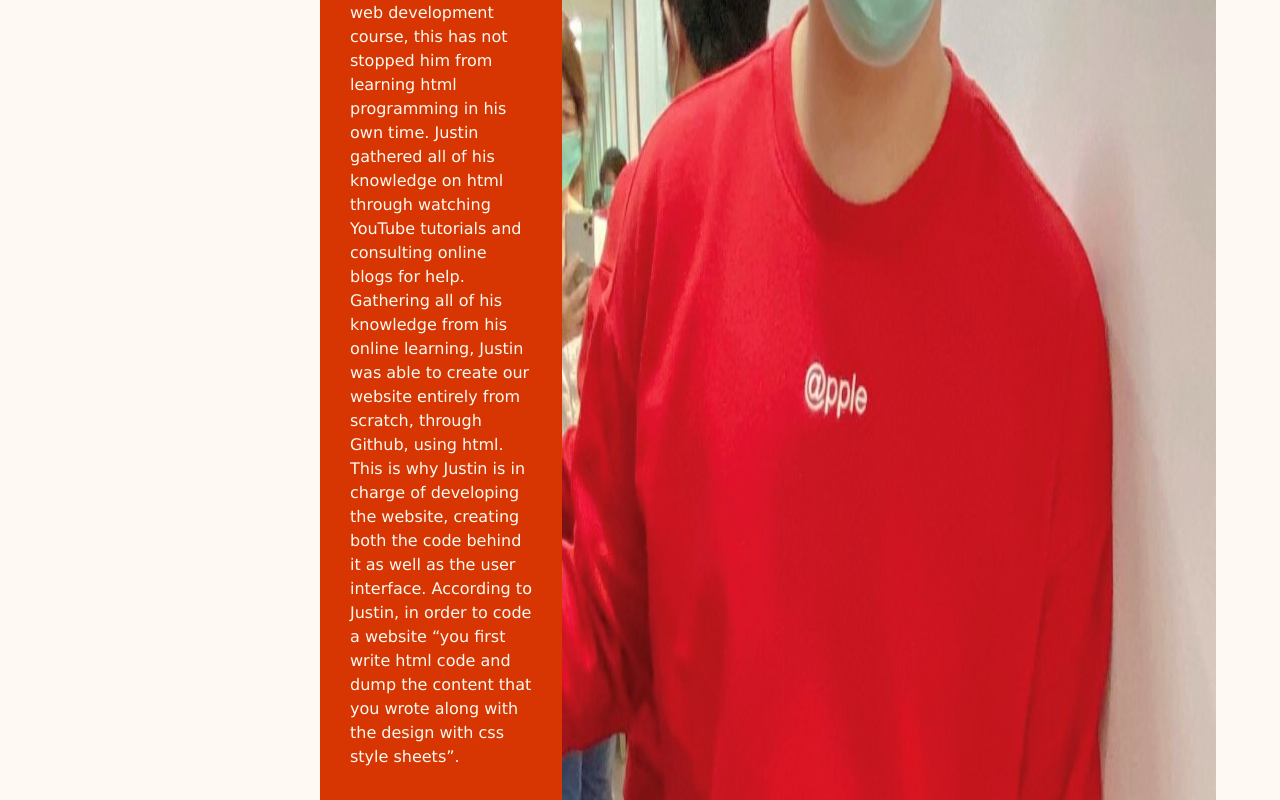
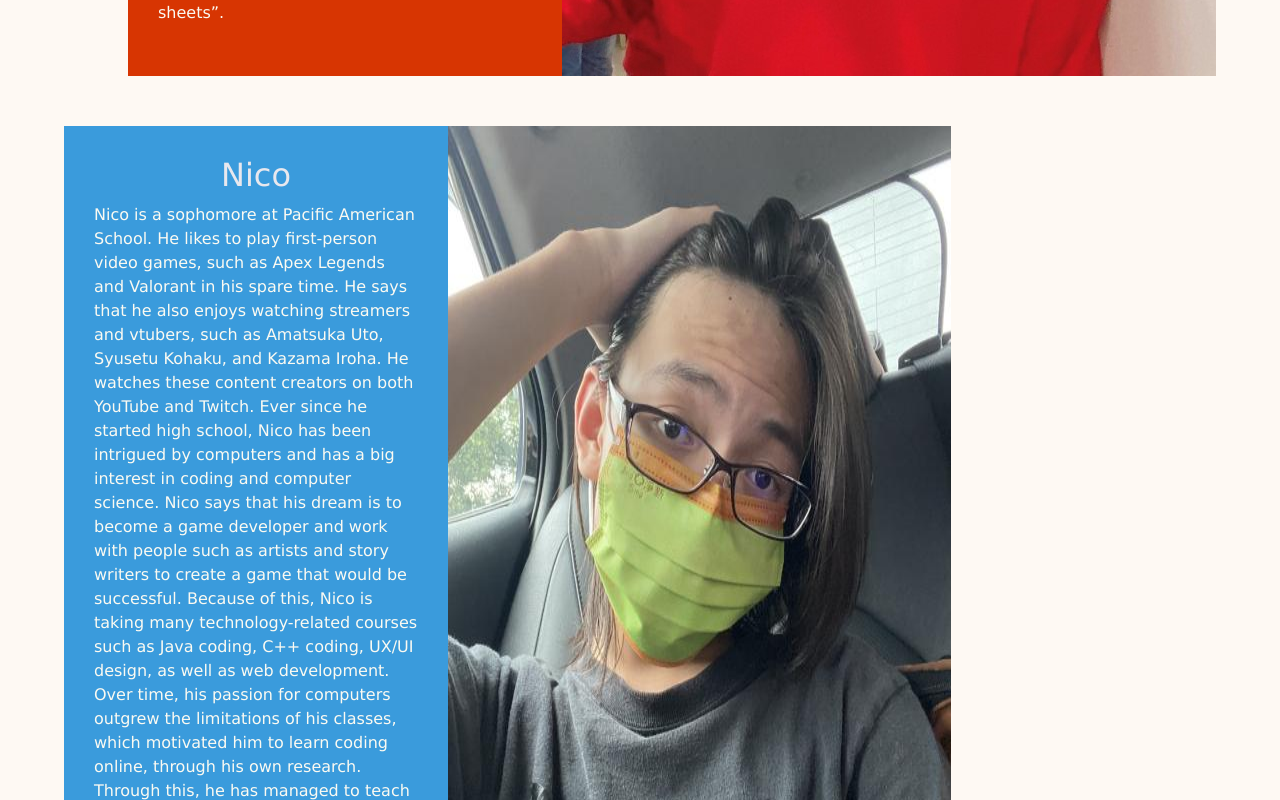
Before and after one commit to Justin13131/SusprojectPAS, a plain HTML site: page Members.html in a window 1280 px wide. Shown: the part 2700-3500 px from the top of the page. Drawn offline with nearby package versions, Linux system fonts and the light colour scheme.

Commit message:
update layout

```diff
--- a/Members.css
+++ b/Members.css
@@ -30,7 +30,7 @@ div.threeM {
 }
 
 div.Devin {
-    width:25vw;
+    width:30vw;
 
 
     background-color: #6B8E23;
@@ -42,28 +42,28 @@ div.Devin {
 }
 
 div.Justin {
-    width:25vw;
+    width:35vw;
 
     background-color: #D73502;
 
     /* margin-top: 50vh; */
     padding-top: 10px;
 
-    margin-left: 20vw;
+    margin-left: 5vw;
     padding: 30px;
 
 
 }
 
 div.Nico {
-    width:25vw;
+    width:30vw;
 
 
     background-color: #3A9BDC;
 
     /* margin-top: 100vh; */
     padding-top: 10px;
-    margin-left: 40vw;
+    /* margin-left: 40vw; */
     padding: 30px;
 
 }
@@ -93,3 +93,7 @@ div.subDev {
     display: flex;
     /* justify-content: space-between; */
 }
+
+/* img.size {
+    width: 700px;
+} */
--- a/Members.html
+++ b/Members.html
@@ -86,7 +86,7 @@
                     <h2 class="WhiteT">Nico</h2>
                     <p class="white2">Nico is a sophomore at Pacific American School. He likes to play first-person video games, such as Apex Legends and Valorant in his spare time. He says that he also enjoys watching streamers and vtubers, such as Amatsuka Uto, Syusetu Kohaku, and Kazama Iroha. He watches these content creators on both YouTube and Twitch. Ever since he started high school, Nico has been intrigued by computers and has a big interest in coding and computer science. Nico says that his dream is to become a game developer and work with people such as artists and story writers to create a game that would be successful. Because of this, Nico is taking many technology-related courses such as Java coding, C++ coding, UX/UI design, as well as web development. Over time, his passion for computers outgrew the limitations of his classes, which motivated him to learn coding online, through his own research. Through this, he has managed to teach himself the programming language, python. Therefore, in this project, Nico is in charge of developing and programming the game. He came up with all the game elements on his own, and he used Python to create the entire game.</p>
                 </div>
-                <img src="https://github.com/Justin13131/SusprojectPAS/blob/main/Photos/Nico.jpg?raw=true">
+                <img src="https://github.com/Justin13131/SusprojectPAS/blob/main/Photos/Nico.jpg?raw=true" class="size">
             </div>
             <div class="sep">
             </div>
```
